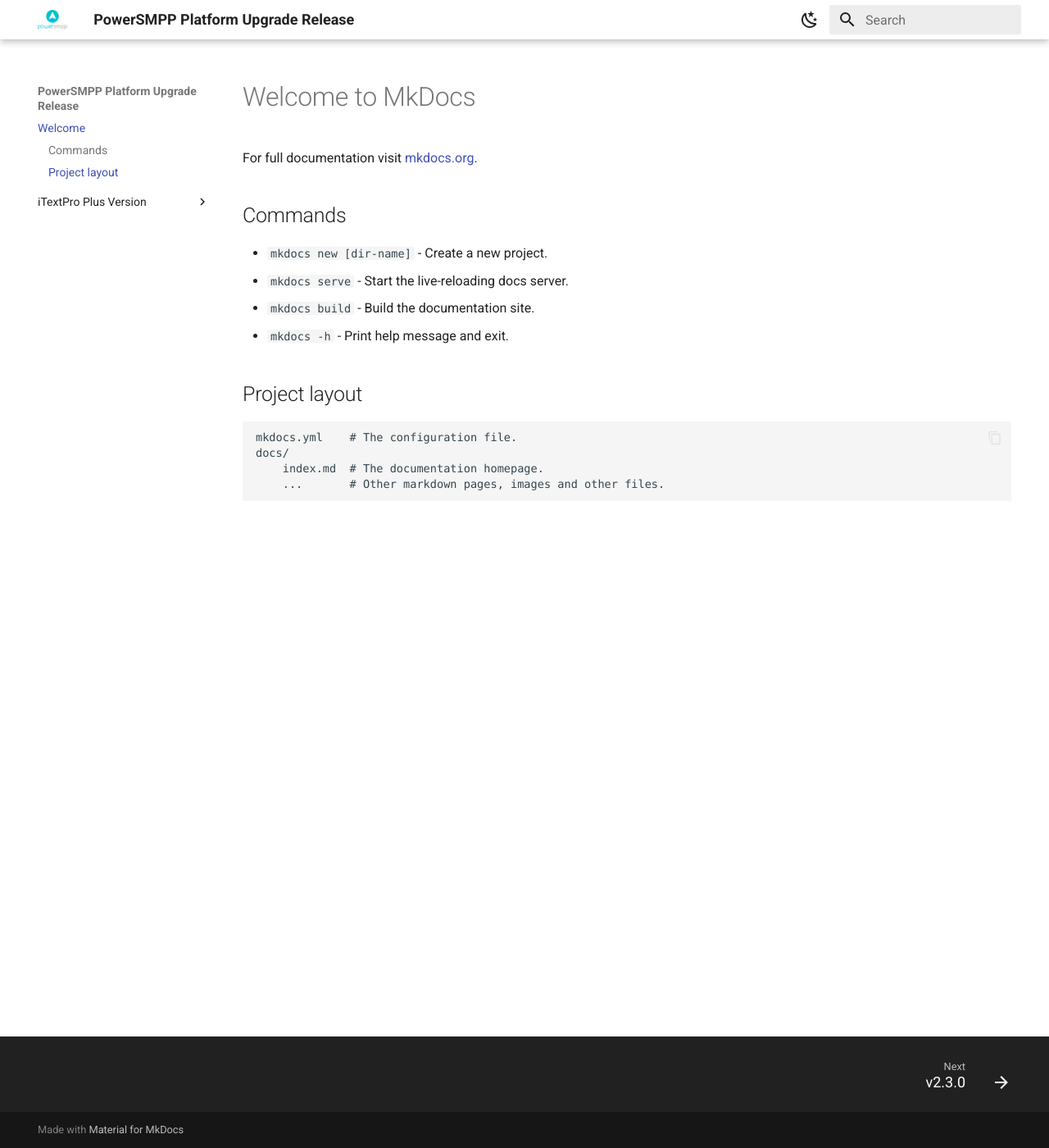
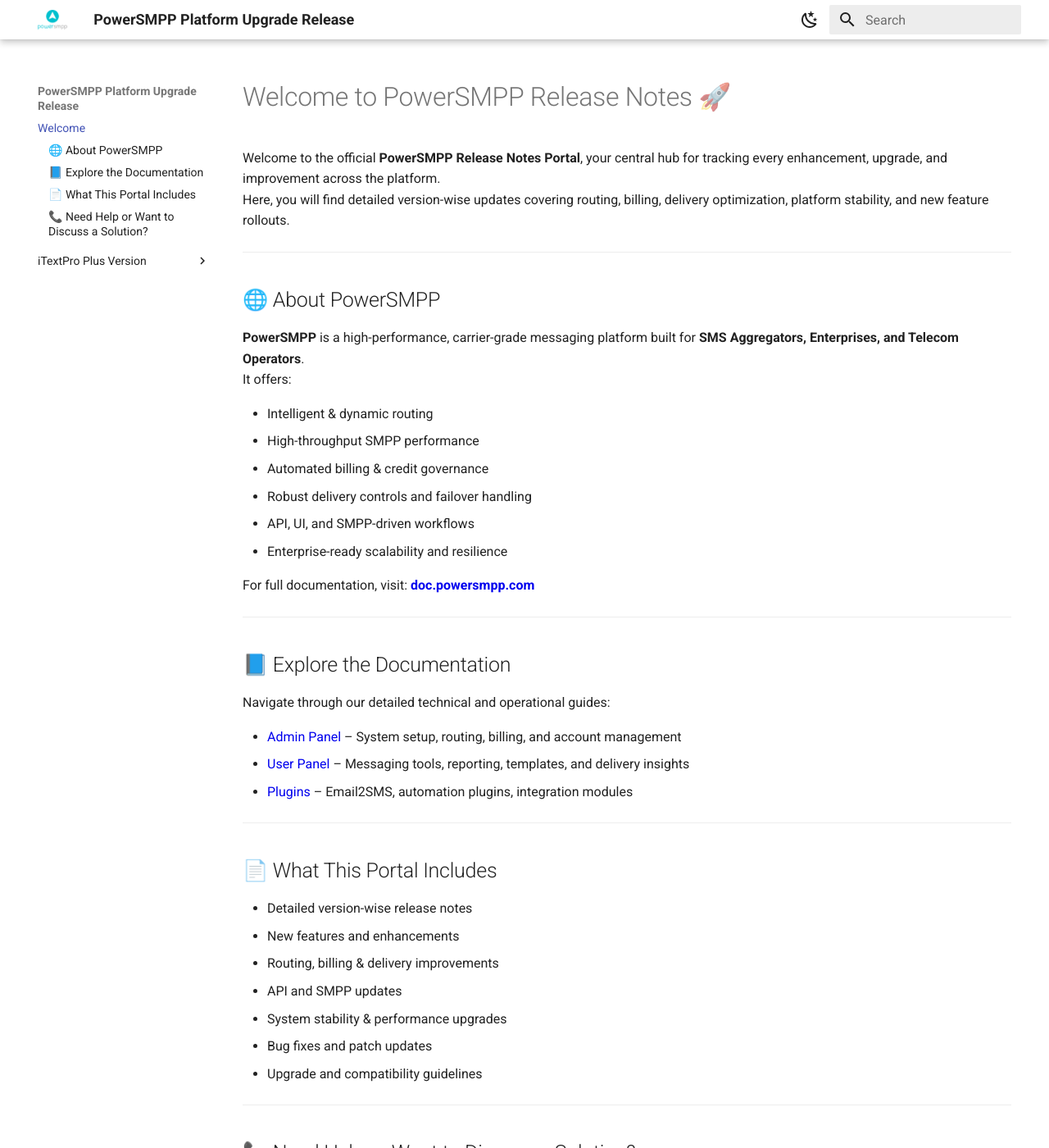
Before and after one commit to HexWirelessDocs/powersmppupgraderelease, an MkDocs documentation site: the page built from docs/index.md, in a window 1280 px wide and 1400 px high. Shown: the whole window at 82% size. Built offline with MkDocs 1.6.1 and Material for MkDocs 9.7.7, drawn with Linux system fonts in a browser that asks for light colours; some web fonts are replaced; some of the changed text lies outside the part shown.

Commit message:
Welcome Page Addition

```diff
--- a/docs/index.md
+++ b/docs/index.md
@@ -1,17 +1,66 @@
-# Welcome to MkDocs
+# Welcome to PowerSMPP Release Notes 🚀
 
-For full documentation visit [mkdocs.org](https://www.mkdocs.org).
+Welcome to the official **PowerSMPP Release Notes Portal**, your central hub for tracking every enhancement, upgrade, and improvement across the platform.
+Here, you will find detailed version-wise updates covering routing, billing, delivery optimization, platform stability, and new feature rollouts.
 
-## Commands
+---
 
-* `mkdocs new [dir-name]` - Create a new project.
-* `mkdocs serve` - Start the live-reloading docs server.
-* `mkdocs build` - Build the documentation site.
-* `mkdocs -h` - Print help message and exit.
+## 🌐 About PowerSMPP
 
-## Project layout
+**PowerSMPP** is a high-performance, carrier-grade messaging platform built for **SMS Aggregators, Enterprises, and Telecom Operators**.
+It offers:
 
-    mkdocs.yml    # The configuration file.
-    docs/
-        index.md  # The documentation homepage.
-        ...       # Other markdown pages, images and other files.
+- Intelligent & dynamic routing
+- High-throughput SMPP performance
+- Automated billing & credit governance
+- Robust delivery controls and failover handling
+- API, UI, and SMPP-driven workflows
+- Enterprise-ready scalability and resilience
+
+For full documentation, visit: <a href="https://doc.powersmpp.com" style="color:#0000EE; font-weight:600;">doc.powersmpp.com</a>
+
+---
+
+## 📘 Explore the Documentation
+
+Navigate through our detailed technical and operational guides:
+
+- <a href="admin/introducation/" style="color:#0000EE;">Admin Panel</a> – System setup, routing, billing, and account management
+- <a href="user/dashboard/dashboard/" style="color:#0000EE;">User Panel</a> – Messaging tools, reporting, templates, and delivery insights
+- <a href="plugins/email2sms/email/" style="color:#0000EE;">Plugins</a> – Email2SMS, automation plugins, integration modules
+
+---
+
+<!-- ## 🆕 Latest Release
+
+**Current Stable Version:** **PowerSMPP v2.3.0**
+View the complete release details in the version section to explore all new features, enhancements, and performance upgrades.
+
+--- -->
+
+## 📄 What This Portal Includes
+
+- Detailed version-wise release notes
+- New features and enhancements
+- Routing, billing & delivery improvements
+- API and SMPP updates
+- System stability & performance upgrades
+- Bug fixes and patch updates
+- Upgrade and compatibility guidelines
+
+---
+
+## 📞 Need Help or Want to Discuss a Solution?
+
+We’re here to support you anytime:
+
+📞 Call Us: <a href="tel:+919909945175" style="color:#0000EE; font-weight:600;">+91-9909945175</a>
+💬 WhatsApp: <a href="https://wa.me/919909945175" style="color:#0000EE;">Chat on WhatsApp</a>
+🌐 Website: <a href="https://www.powersmpp.com" style="color:#0000EE; font-weight:600;">PowerSMPP.com</a>
+
+ <!-- **https://www.powersmpp.com** -->
+<!-- 🔗 **https://doc.powersmpp.com** -->
+---
+
+Thank you for choosing **PowerSMPP**.
+Stay connected—new improvements and features are added continuously to enhance your messaging operations.
```
Also changed, not shown: 2 other files.
